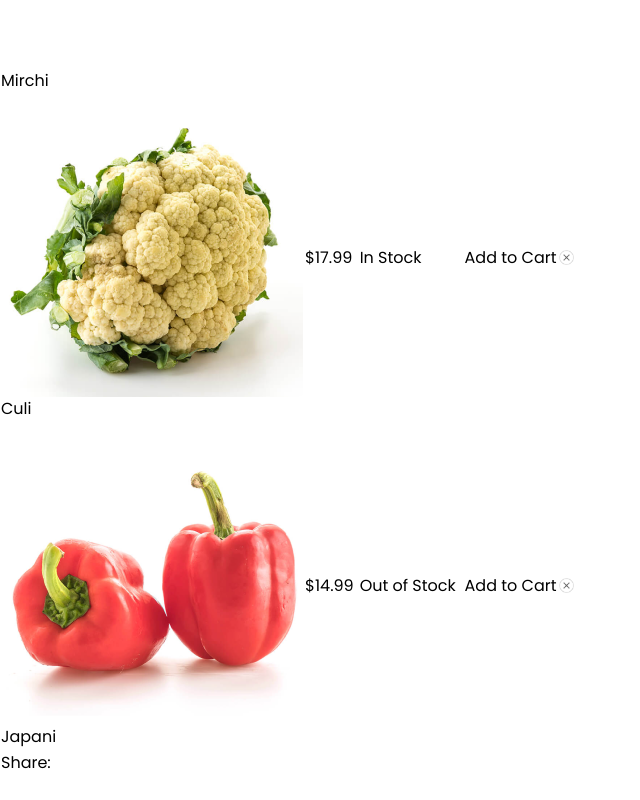
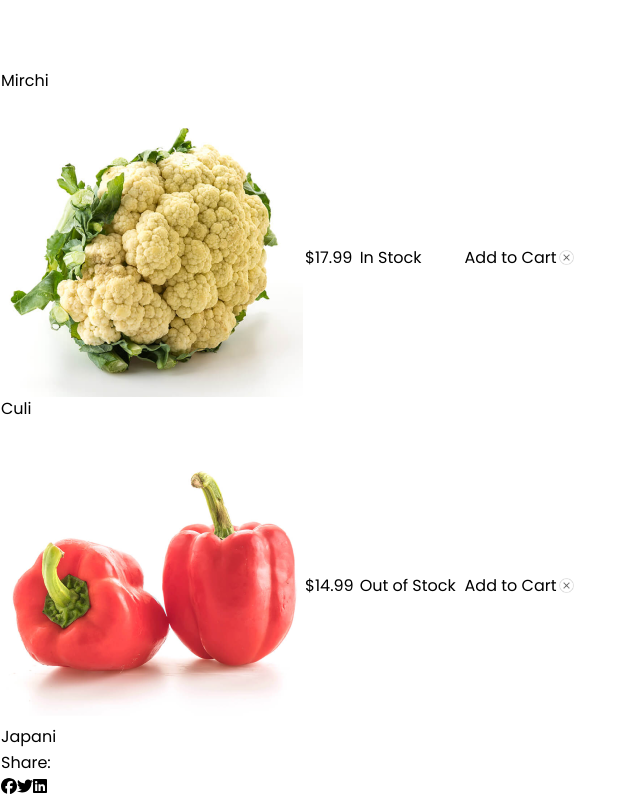
Before and after one commit to taibbutt/E-commerce, a Next.js app: page /wishlist in a window 1280 px wide. Shown: the part 548-1348 px from the top of the page, without its empty margins (0-640 px from the left). Before the commit the page ends 1324 px from the top, so only its background shows below. Built offline with nearby package versions, Linux system fonts and the light colour scheme.

Commit message:
improve range slider

```diff
--- a/src/app/wishlist/page.jsx
+++ b/src/app/wishlist/page.jsx
@@ -2,11 +2,13 @@ import BreadCrum from "@/components/BreadCrum";
 import Navbar from "@/components/Navbar";
 import Image from "next/image";
 import React from "react";
+import { FontAwesomeIcon } from '@fortawesome/react-fontawesome';
+import { faFacebook, faTwitter, faLinkedin } from '@fortawesome/free-brands-svg-icons';
 
 const WishlistPage = () => {
   return (
     <>
-     <Navbar/>
+      <Navbar />
 
       <BreadCrum />
 
@@ -20,7 +22,7 @@ const WishlistPage = () => {
             id="overflow"
             className="shadow overflow-auto border-b border-gray-200 sm:rounded-lg"
           >
-            <table className="w-full divide-y divide-gray-200 table-fixed">
+            <table className="w-[96%] divide-y divide-gray-200 table-fixed">
               <thead>
                 <tr>
                   <th className="w-[170px] md:w-1/3 px-4 py-2 text-left text-xs font-medium text-gray-500 uppercase tracking-wider">
@@ -70,7 +72,9 @@ const WishlistPage = () => {
                     </button>
                   </td>
                   <td className="px-4 py-4 text-right text-sm font-medium">
-                   <Image src={"/close.png"} width={15} height={15} alt="close"/>
+                    <Image src={"/close.png"}
+                      id="change"
+                      width={15} height={15} alt="close" />
                   </td>
                 </tr>
 
@@ -104,7 +108,9 @@ const WishlistPage = () => {
                     </button>
                   </td>
                   <td className="px-4 py-4 text-right text-sm font-medium">
-                   <Image src={"/close.png"} width={15} height={15} alt="close"/>
+                    <Image src={"/close.png"}
+                      id="change"
+                      width={15} height={15} alt="close" />
                   </td>
                 </tr>
 
@@ -141,15 +147,29 @@ const WishlistPage = () => {
                     </button>
                   </td>
                   <td className="px-4 py-4 text-right text-sm font-medium">
-                   <Image src={"/close.png"} width={15} height={15} alt="close"/>
+                    <Image id="change" src={"/close.png"} width={15} height={15} alt="close" />
                   </td>
                 </tr>
 
                 {/* Row 4 */}
                 <tr className="text-sm sm:text-lg">
-                  <td className="py-8 whitespace-nowrap">
+                  <td className="py-8  whitespace-nowrap">
+                    <div className="flex">
                     <div className="text-sm">
-                      <p className="px-4 sm:px-6">Share:</p>
+                      <p className="px-4 sm:px-6 mt-1">Share:</p>
+                    </div>
+                    <div className="flex space-x-4 px-4 sm:px-1">
+
+                      <FontAwesomeIcon
+                        icon={faFacebook}
+                        size="2"
+                        className="text-green-500 bg-white  w-6"
+                      />
+
+                      <FontAwesomeIcon icon={faTwitter} size="2" className=" bg-white text-black w-6" />
+
+                      <FontAwesomeIcon icon={faLinkedin} size="2" className="text-black w-6" />
+                    </div>
                     </div>
                   </td>
                 </tr>
--- a/src/components/RangeSlider.jsx
+++ b/src/components/RangeSlider.jsx
@@ -1,10 +1,9 @@
 import { useState } from 'react';
 
 export default function RangeSlider({ min = 0, max = 500, initialValue = 250 }) {
-  // State to store the range value
+
   const [value, setValue] = useState(initialValue);
 
-  // Handle input change
   const handleInput = (e) => {
     setValue(e.target.value);
   };
@@ -20,7 +19,7 @@ export default function RangeSlider({ min = 0, max = 500, initialValue = 250 })
         id="priceRange"
         className="w-full h-2 rounded-lg appearance-none cursor-pointer focus:outline-none"
         style={{
-          background: `linear-gradient(to right, #00B207 ${((value - min) / (max - min)) * 100}%, #00B207 ${((value - min) / (max - min)) * 100}%)`
+          background: `linear-gradient(to right, #00B207 ${((value - min) / (max - min)) * 100}%, #D3D3D3 ${((value - min) / (max - min)) * 100}%)`
         }}
       />
     </div>
```
